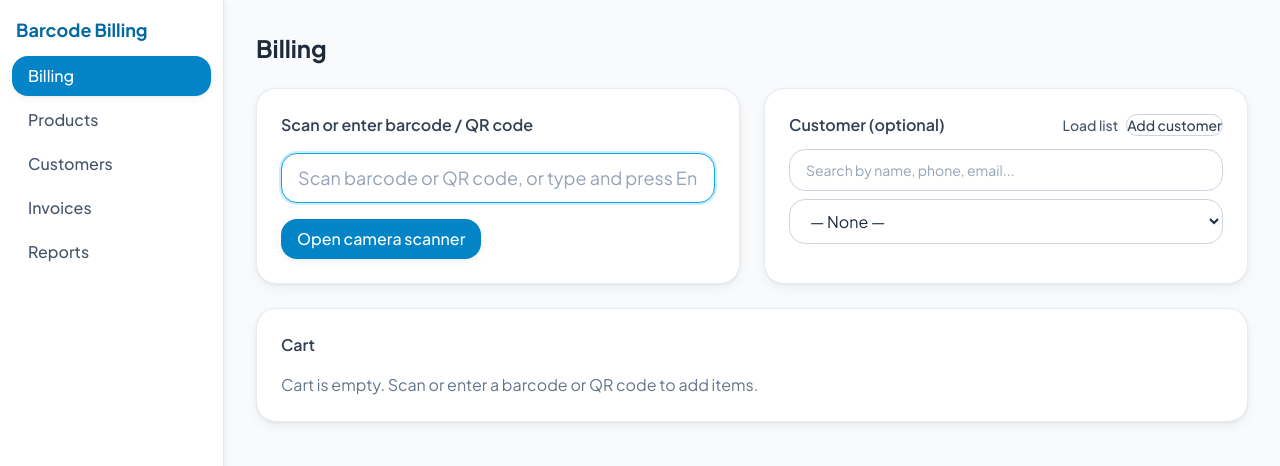
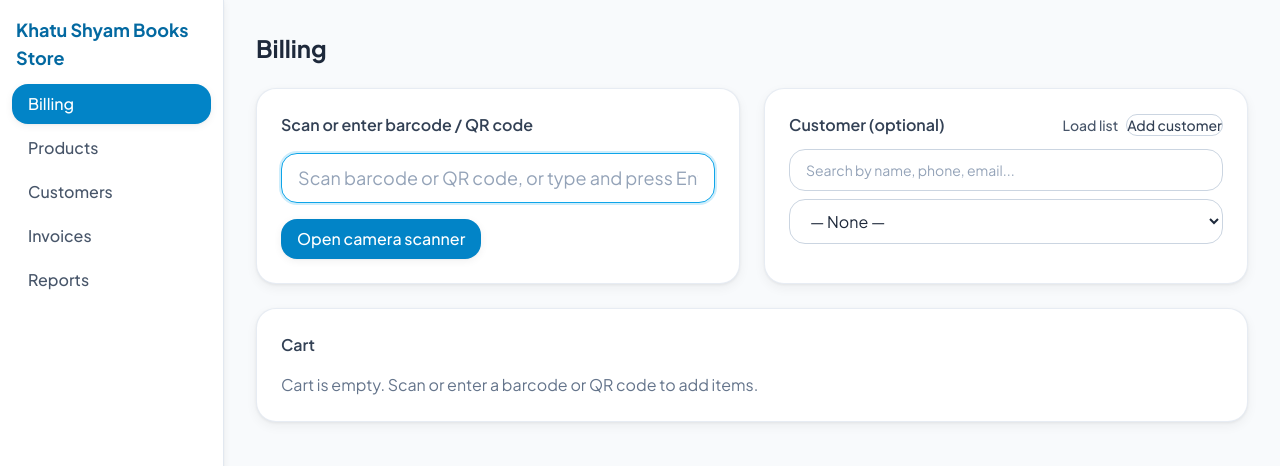
Before and after one commit to aniket-017/Invoice, a React (Vite) app in the folder frontend/: page / in a window 1280 px wide. Shown: the top 466 px of the page. Built offline with nearby package versions, Linux system fonts and the light colour scheme; what html5-qrcode would draw is missing.

Commit message:
Update header title in Layout component from "Barcode Billing" to "Khatu Shyam Books Store" for branding consistency.

```diff
--- a/frontend/src/components/Layout.tsx
+++ b/frontend/src/components/Layout.tsx
@@ -8,7 +8,7 @@ export default function Layout({ sidebar, children }: LayoutProps) {
     <div className="flex min-h-screen flex-col md:flex-row">
       <aside className="no-print w-full shrink-0 border-b border-slate-200 bg-white shadow-soft md:w-56 md:border-b-0 md:border-r">
         <div className="md:sticky md:top-0 py-4">
-          <h1 className="px-4 text-lg font-bold text-primary-700">Barcode Billing</h1>
+          <h1 className="px-4 text-lg font-bold text-primary-700">Khatu Shyam Books Store</h1>
           {sidebar}
         </div>
       </aside>
```
